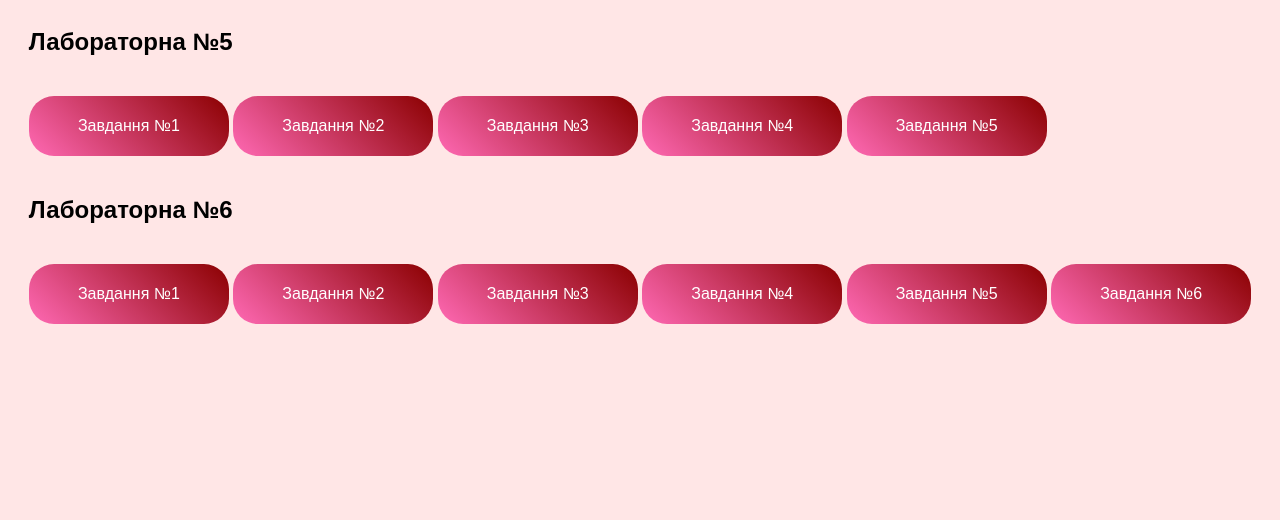
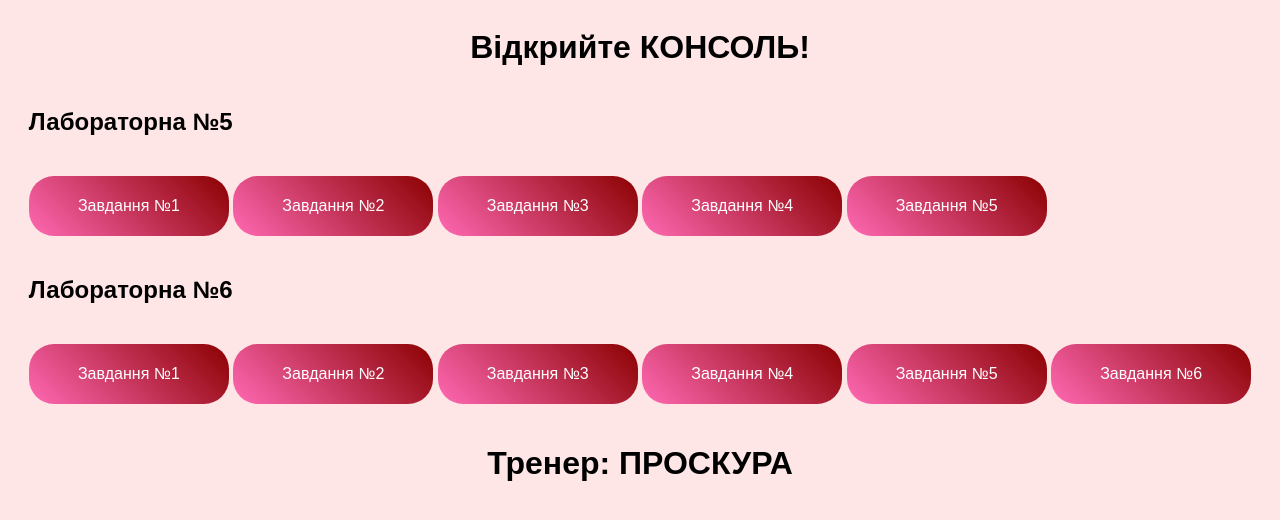
Before and after one commit to mindflexmar/IC-34_Lab6_Zoz, a plain HTML site: page index.html in a window 1280 px wide. Drawn offline with Linux system fonts and the light colour scheme.

Commit message:
Update index.html

```diff
--- a/index.html
+++ b/index.html
@@ -7,7 +7,9 @@
     <link rel="stylesheet" href="styles.css">
 </head>
 <body>
-    <header></header>
+    <header>
+        <h1>Відкрийте КОНСОЛЬ!</h1>
+    </header>
 
     <main>
         <h2>Лабораторна №5</h2>
@@ -26,6 +28,8 @@
         <a href="tasks/task6_10.html"><button>Завдання №6</button></a>
     </main>
 
-    <footer></footer>
+    <footer>
+        <h1>Тренер: ПРОСКУРА</h1>
+    </footer>
 </body>
 </html>
```
